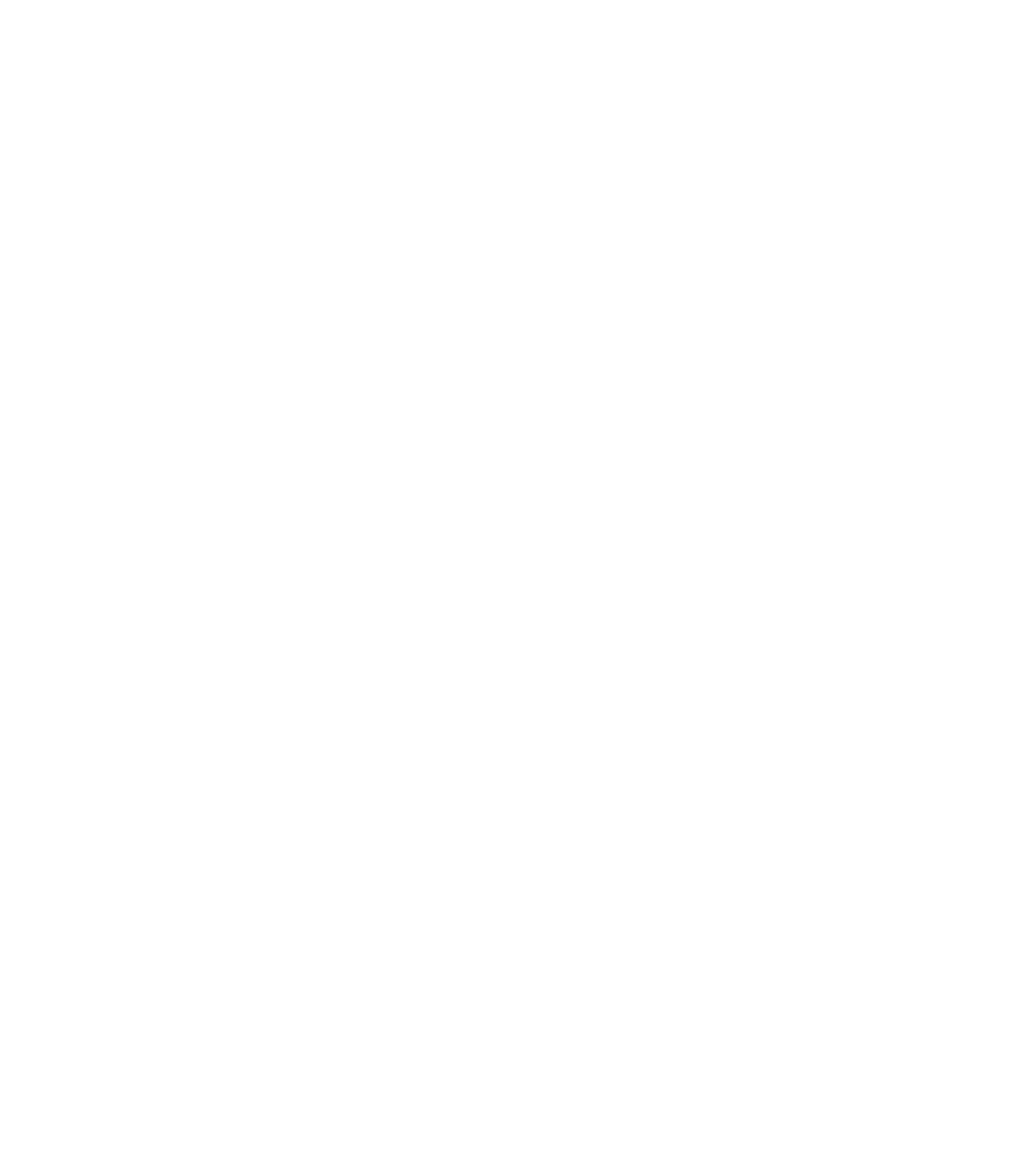
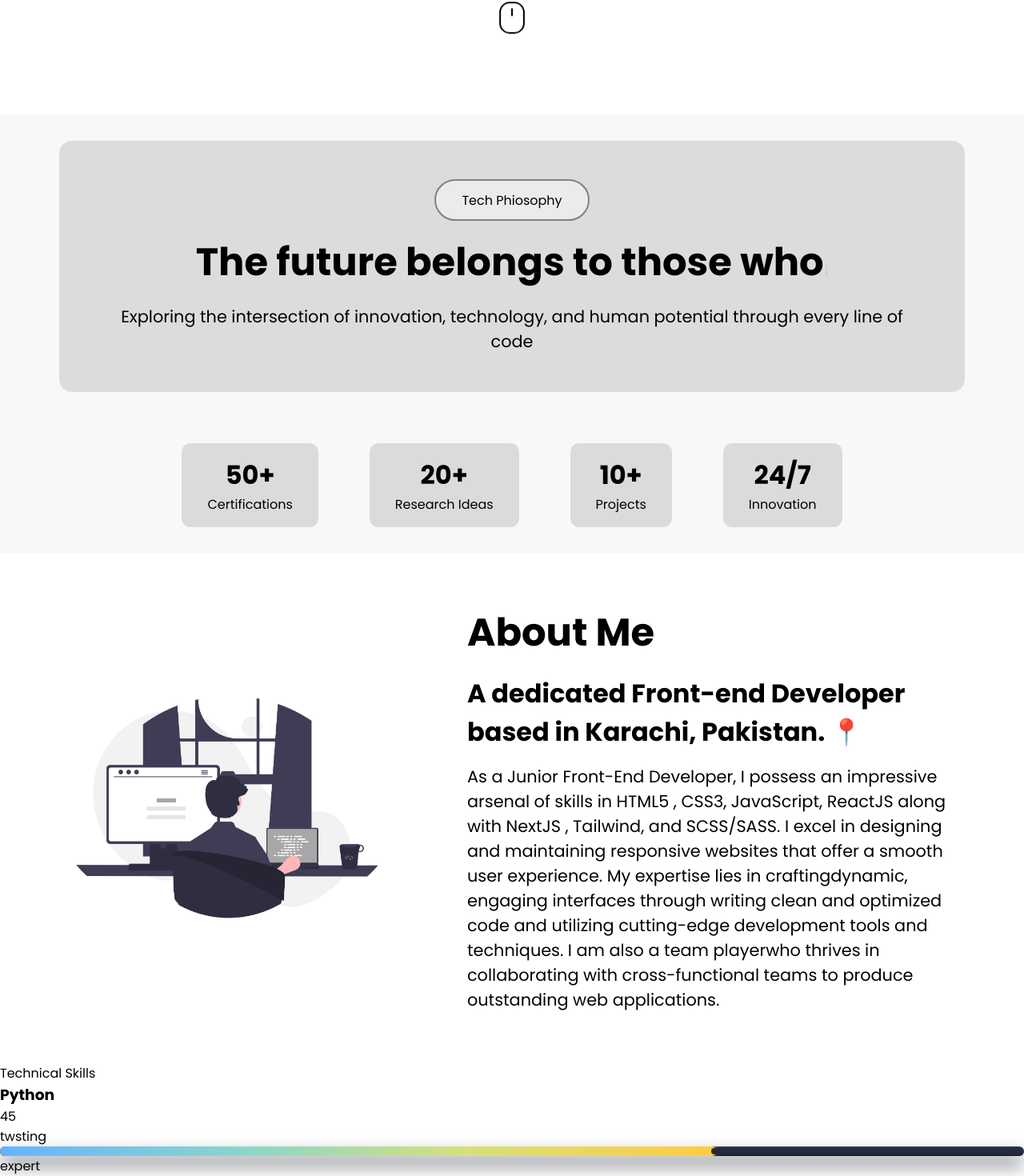
Before and after one commit to MuhammadZohaib28/NSFBATCH10PORTFOLIO, a React (Vite) app: page / in a window 1280 px wide. Shown: the part 710-2180 px from the top of the page at 80% size. Before the commit the page ends 800 px from the top, so only its background shows below. Built offline with nearby package versions, Linux system fonts and the light colour scheme.

Commit message:
code pushed

```diff
--- a/package.json
+++ b/package.json
@@ -12,7 +12,8 @@
   "dependencies": {
     "react": "^19.1.1",
     "react-dom": "^19.1.1",
-    "react-icons": "^5.5.0"
+    "react-icons": "^5.5.0",
+    "typewriter-effect": "^2.22.0"
   },
   "devDependencies": {
     "@eslint/js": "^9.33.0",
--- a/src/App.jsx
+++ b/src/App.jsx
@@ -1,14 +1,21 @@
-import React from 'react'
-import Header from './components/header/Header'
-import HeroSection from './components/heroSection/HeroSection'
+import React from "react";
+import Header from "./components/header/Header";
+import HeroSection from "./components/heroSection/HeroSection";
+import Features from "./components/features/Features";
+import AboutMe from "./components/aboutme/AboutMe";
+import TechnicalSkills from "./components/technicalskills/TechnicalSkills";
+
 
 const App = () => {
   return (
     <div>
       <Header />
       <HeroSection />
+      <Features />
+      <AboutMe />
+      <TechnicalSkills />
     </div>
-  )
-}
+  );
+};
 
-export default App
+export default App;
--- /dev/null
+++ b/src/components/aboutme/AboutMe.jsx
@@ -0,0 +1,32 @@
+import React from "react";
+import './aboutme.css'
+import aboutmepicture from "../../assets/aboutme.png";
+
+const AboutMe = () => {
+  return (
+    <div className="aboutme">
+      <div className="aboutme-picture">
+        <img src={aboutmepicture} />
+      </div>
+
+      <div className="text-div">
+        <h1>About Me</h1>
+
+        <h2>A dedicated Front-end Developer based in Karachi, Pakistan. 📍</h2>
+
+        <p>
+          As a Junior Front-End Developer, I possess an impressive arsenal of
+          skills in HTML5 , CSS3, JavaScript, ReactJS along with NextJS ,
+          Tailwind, and SCSS/SASS. I excel in designing and maintaining
+          responsive websites that offer a smooth user experience. My expertise
+          lies in craftingdynamic, engaging interfaces through writing clean and
+          optimized code and utilizing cutting-edge development tools and
+          techniques. I am also a team playerwho thrives in collaborating with
+          cross-functional teams to produce outstanding web applications.
+        </p>
+      </div>
+    </div>
+  );
+};
+
+export default AboutMe;
--- /dev/null
+++ b/src/components/aboutme/aboutme.css
@@ -0,0 +1,39 @@
+.aboutme {
+  display: flex;
+  justify-content: space-between;
+  align-items: center;
+
+  padding: 4rem;
+
+  gap: 5rem;
+}
+
+.aboutme-picture {
+  height: 20rem;
+}
+
+.aboutme-picture img {
+  height: 100%;
+}
+
+.text-div {
+  /* border: 1px solid red; */
+  display: flex;
+  flex-direction: column;
+  align-items: start;
+  gap: 1rem;
+  width:60%;
+}
+
+.text-div h1 {
+  font-size: 3rem;
+}
+
+.text-div h2 {
+  font-size: 2rem;
+}
+
+
+.text-div p {
+    font-size: 1.3rem;
+}
--- /dev/null
+++ b/src/components/features/Features.jsx
@@ -0,0 +1,62 @@
+import React from "react";
+import "./features.css";
+import Typewriter from "typewriter-effect";
+
+const Features = () => {
+  const features = [
+    {
+      value: "50+",
+      title: "Certifications",
+    },
+    {
+      value: "20+",
+      title: "Research Ideas",
+    },
+    {
+      value: "10+",
+      title: "Projects",
+    },
+    {
+      value: "24/7",
+      title: "Innovation",
+    },
+  ];
+
+  return (
+    <div className="features">
+      <div className="top-features">
+        <span className="features-tag">Tech Phiosophy</span>
+
+        <Typewriter
+          options={{
+            strings: [
+              "The future belongs to those who",
+              "Deep Learning, Deeper Insights",
+              "Algorithms are the recipes for digital magic",
+            ],
+            autoStart: true,
+            loop: true,
+            wrapperClassName: "animation",
+          }}
+        />
+
+        <p>
+          Exploring the intersection of innovation, technology, and human
+          potential through every line of code
+        </p>
+      </div>
+
+      <div className="features-card">
+        {features.map((item, index) => (
+          <div key={index}>
+            <h1>{item.value}</h1>
+
+            <span>{item.title}</span>
+          </div>
+        ))}
+      </div>
+    </div>
+  );
+};
+
+export default Features;
--- /dev/null
+++ b/src/components/features/features.css
@@ -0,0 +1,67 @@
+.features{
+    display: flex;
+    flex-direction: column;
+    justify-content: center;
+    align-items: center;
+padding: 2rem   ;
+gap: 4rem;
+    background-color: rgb(248, 248, 248);
+}
+
+
+.top-features{
+    display: flex;
+    flex-direction: column;
+    align-items: center;
+    justify-content: center;
+
+    background-color: gainsboro;
+
+    padding: 3rem;
+
+    border-radius: 1rem;
+
+    gap: 1rem;
+}
+
+
+.features-tag{
+    border: 2px solid gray;
+    padding: 0.7rem 2rem;
+    border-radius: 2rem;
+    background-color: rgb(235, 235, 235);
+}
+
+.top-features h1 {
+    font-size: 3rem;
+}
+
+.top-features p {
+    text-align: center;
+    width: 95%;
+    font-size: 1.3rem;
+}
+
+.animation{
+    font-size: 3rem;
+    font-weight: bold;
+}
+
+.features-card{
+    display: flex;
+    justify-content: space-between;
+
+    align-items: center;
+    gap: 4rem;
+}
+
+
+.features-card div{
+    background-color: rgba(128, 128, 128, 0.246);
+    display: flex;
+    flex-direction: column;
+    align-items: center;
+    justify-content: center;
+    padding: 1rem 2rem;
+    border-radius: 0.7rem;
+}
--- a/src/components/heroSection/herosection.css
+++ b/src/components/heroSection/herosection.css
@@ -4,7 +4,7 @@
   justify-content: center;
   align-items: center;
   gap: 1.5rem;
-  height: calc(100vh - 10rem);
+  height: calc(100vh - 1rem);
 }
 
 .herosection-image {
@@ -51,8 +51,8 @@
   font-size: 1.3rem;
 }
 
-.mouse{
-    margin-top: 5rem;
+.mouse {
+  margin-top: 5rem;
 }
 
 .mouse-icon {
@@ -62,7 +62,8 @@
 }
 
 @keyframes bounce {
-  0%, 100% {
+  0%,
+  100% {
     transform: translateY(0);
   }
   50% {
--- /dev/null
+++ b/src/components/resusablecards/Cards.jsx
@@ -0,0 +1,31 @@
+import React from "react";
+
+import "./cards.css";
+
+const Cards = ({ langname, langpercent, tag, lasttag }) => {
+  return (
+    <div>
+      <div>
+        <h3>{langname}</h3>
+
+        <span>{langpercent}</span>
+      </div>
+
+      <div>
+        <span>{tag}</span>
+
+        <div
+          className="skill-bar"
+
+        >
+          <span className="skill-fill"></span>
+          <span className="skill-cap"></span>
+        </div>
+
+        <span>{lasttag}</span>
+      </div>
+    </div>
+  );
+};
+
+export default Cards;
--- /dev/null
+++ b/src/components/resusablecards/cards.css
@@ -0,0 +1,62 @@
+/* Track */
+.skill-bar {
+  --track: #2b2f45;
+  --fill-grad: linear-gradient(
+    90deg,
+    #63b4ff,
+    #8cd6c9 35%,
+    #d7e07a 65%,
+    #ffcc3f
+  );
+  --cap: #2a2f3b;
+  position: relative;
+  height: 12px;
+  border-radius: 999px;
+  background: linear-gradient(180deg, #2a2e44, #202538);
+  box-shadow: 0 1px 0 rgba(255, 255, 255, 0.12) inset,
+    0 -1px 0 rgba(0, 0, 0, 0.45) inset, 0 12px 22px rgba(20, 24, 38, 0.6);
+  overflow: hidden;
+}
+
+/* Fill */
+.skill-fill {
+  position: absolute;
+  inset: 0 auto 0 0;
+  width: var(--value, 70%);
+  background: var(--fill-grad);
+  border-radius: 999px;
+  box-shadow: 0 0 8px rgba(140, 214, 201, 0.35),
+    0 0 1px 1px rgba(255, 255, 255, 0.08) inset;
+}
+
+/* Small dark end cap like in screenshot */
+.skill-cap {
+  position: absolute;
+  right: 4px;
+  top: 50%;
+  transform: translateY(-50%);
+  width: 14px;
+  height: 8px;
+  background: var(--cap);
+  border-radius: 999px;
+  filter: brightness(0.9);
+}
+
+/* Position cap at the end of fill */
+.skill-bar {
+  /* move cap to end of current fill width using an extra wrapper trick */
+}
+.skill-bar .skill-cap {
+  left: calc(var(--value, 70%) - 7px); /* centers cap at fill end */
+  right: auto;
+}
+
+/* Level text under the bar */
+.skill-level {
+  margin-top: 12px;
+  text-align: center;
+  font-size: 14px;
+  color: #c9cfe3;
+  letter-spacing: 0.2px;
+  opacity: 0.9;
+}
--- /dev/null
+++ b/src/components/technicalskills/TechnicalSkills.jsx
@@ -0,0 +1,24 @@
+import React from "react";
+import "./technicalskils.css";
+import Cards from "../resusablecards/Cards";
+
+const TechnicalSkills = () => {
+
+
+  return (
+    <div>
+      Technical Skills
+      <Cards
+        langname={"Python"}
+        langpercent={"45"}
+        tag={"twsting"}
+        lasttag={"expert"}
+      />
+
+
+
+    </div>
+  );
+};
+
+export default TechnicalSkills;
--- a/src/index.css
+++ b/src/index.css
@@ -1,5 +1,8 @@
+@import url("https://fonts.googleapis.com/css2?family=Poppins:ital,wght@0,100;0,200;0,300;0,400;0,500;0,600;0,700;0,800;0,900;1,100;1,200;1,300;1,400;1,500;1,600;1,700;1,800;1,900&display=swap");
+
 * {
   margin: 0;
   padding: 0;
   box-sizing: border-box;
+  font-family: "Poppins", sans-serif;
 }
```
Also changed, not shown: src/assets/aboutme.png (added), src/components/technicalskills/technicalskils.css (added), 1 other file (tests, documents, lock files or other folders).
